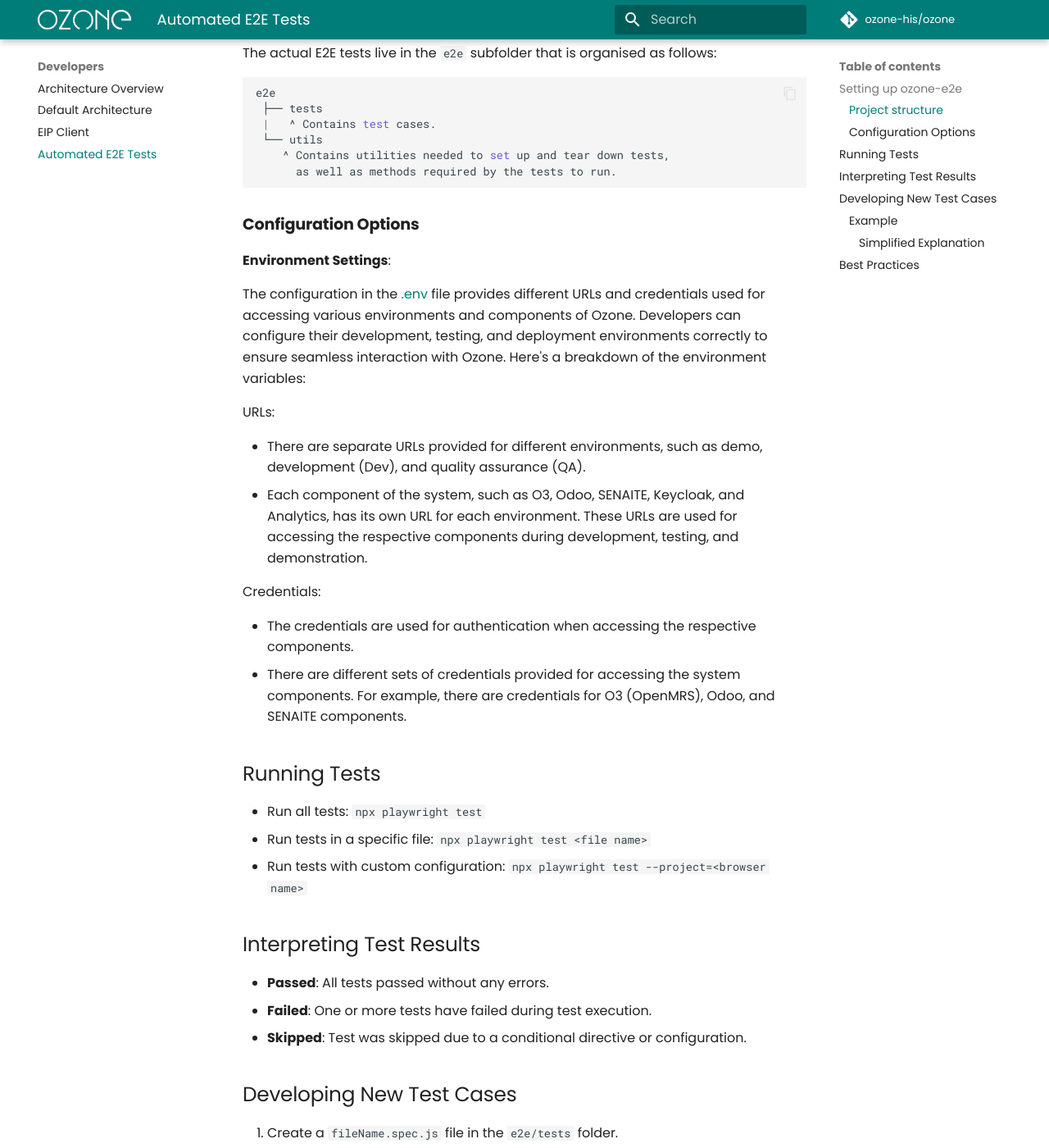
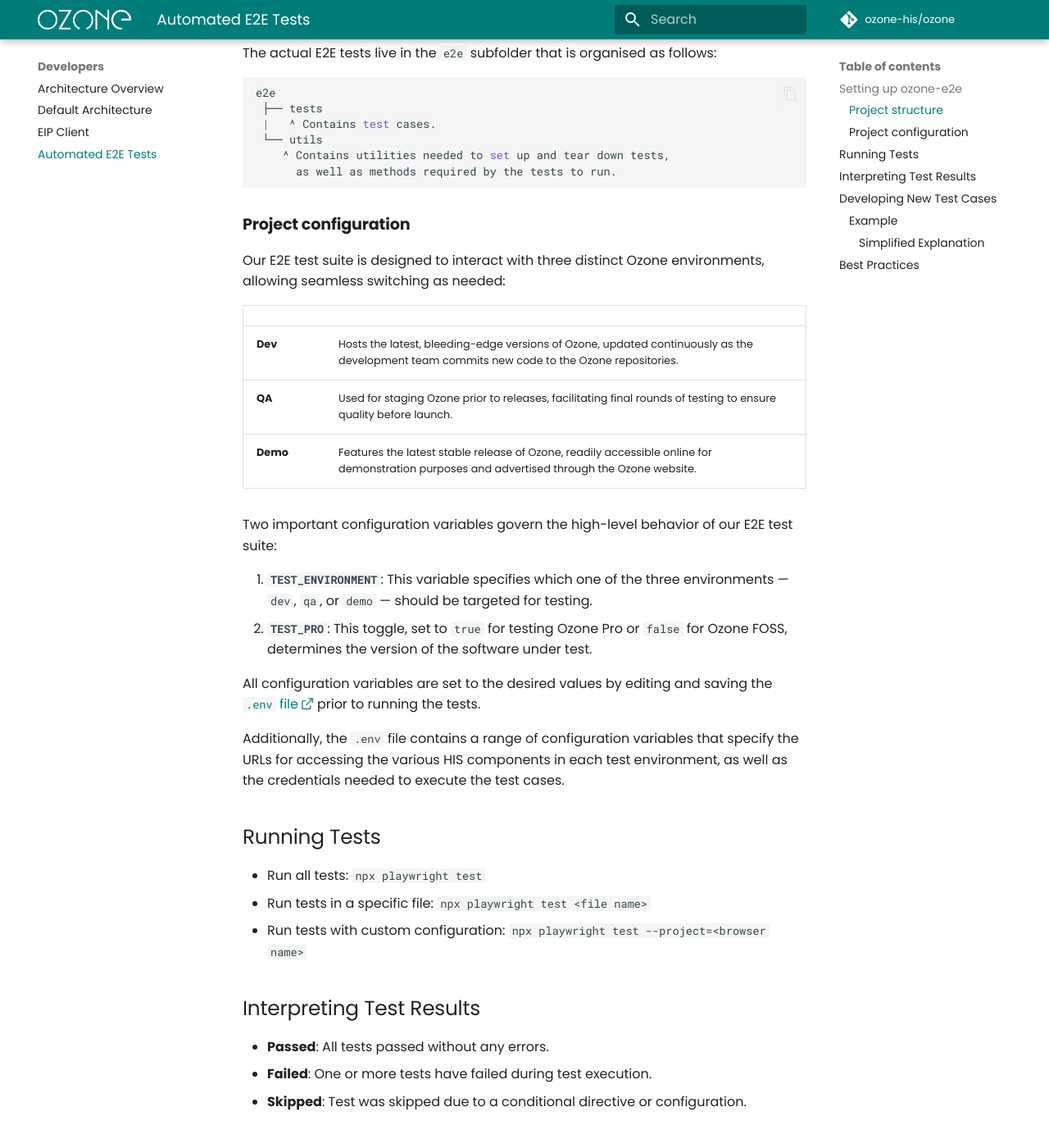
Before and after one commit to ozone-his/ozone-docs, an MkDocs documentation site: the page built from docs/devs/e2e-tests.md, in a window 1280 px wide and 1400 px high, scrolled down 979 px. Shown: the whole window at 82% size. Built offline with MkDocs 1.6.1 and Material for MkDocs 9.7.7, drawn with Linux system fonts in a browser that asks for light colours; comment, search, counter and statistics services are not loaded.

Commit message:
OZ-477: Contextualised 'Project configuration'.

````diff
--- a/docs/devs/e2e-tests.md
+++ b/docs/devs/e2e-tests.md
@@ -34,23 +34,24 @@
       as well as methods required by the tests to run.
 ```
 
-### Configuration Options
+### Project configuration
 
- **Environment Settings**:
+Our E2E test suite is designed to interact with three distinct Ozone environments, allowing seamless switching as needed:
 
-The configuration in the [.env](https://github.com/ozone-his/ozone-e2e/blob/main/.env) file provides different URLs and credentials used for accessing various environments and components of Ozone. Developers can configure their development, testing, and deployment environments correctly to ensure seamless interaction with Ozone. Here's a breakdown of the environment variables:
+|          |                                                                                                                                             |
+|----------|---------------------------------------------------------------------------------------------------------------------------------------------|
+| **Dev**  | Hosts the latest, bleeding-edge versions of Ozone, updated continuously as the development team commits new code to the Ozone repositories. |
+| **QA**   | Used for staging Ozone prior to releases, facilitating final rounds of testing to ensure quality before launch.                             |
+| **Demo** | Features the latest stable release of Ozone, readily accessible online for demonstration purposes and advertised through the Ozone website. |
 
- URLs:
+Two important configuration variables govern the high-level behavior of our E2E test suite:
 
-- There are separate URLs provided for different environments, such as demo, development (Dev), and quality assurance (QA).
-- Each component of the system, such as O3, Odoo, SENAITE, Keycloak, and Analytics, has its own URL for each environment. These URLs are used for accessing the respective components during development, testing, and demonstration.
+1. **`TEST_ENVIRONMENT`**: This variable specifies which one of the three environments — `dev`, `qa`, or `demo` — should be targeted for testing.
+2. **`TEST_PRO`**: This toggle, set to `true` for testing Ozone Pro or `false` for Ozone FOSS, determines the version of the software under test.
 
-Credentials:
+All configuration variables are set to the desired values by editing and saving the [`.env` file <small>:fontawesome-solid-arrow-up-right-from-square:</small>](https://github.com/ozone-his/ozone-e2e/blob/main/.env) prior to running the tests.
 
-- The credentials are used for authentication when accessing the respective components.
-- There are different sets of credentials provided for accessing the system components. For example, there are credentials for O3 (OpenMRS), Odoo, and SENAITE components.
-
-
+Additionally, the `.env` file contains a range of configuration variables that specify the URLs for accessing the various HIS components in each test environment, as well as the credentials needed to execute the test cases.
 
 ## Running Tests
 - Run all tests: `npx playwright test`
````
